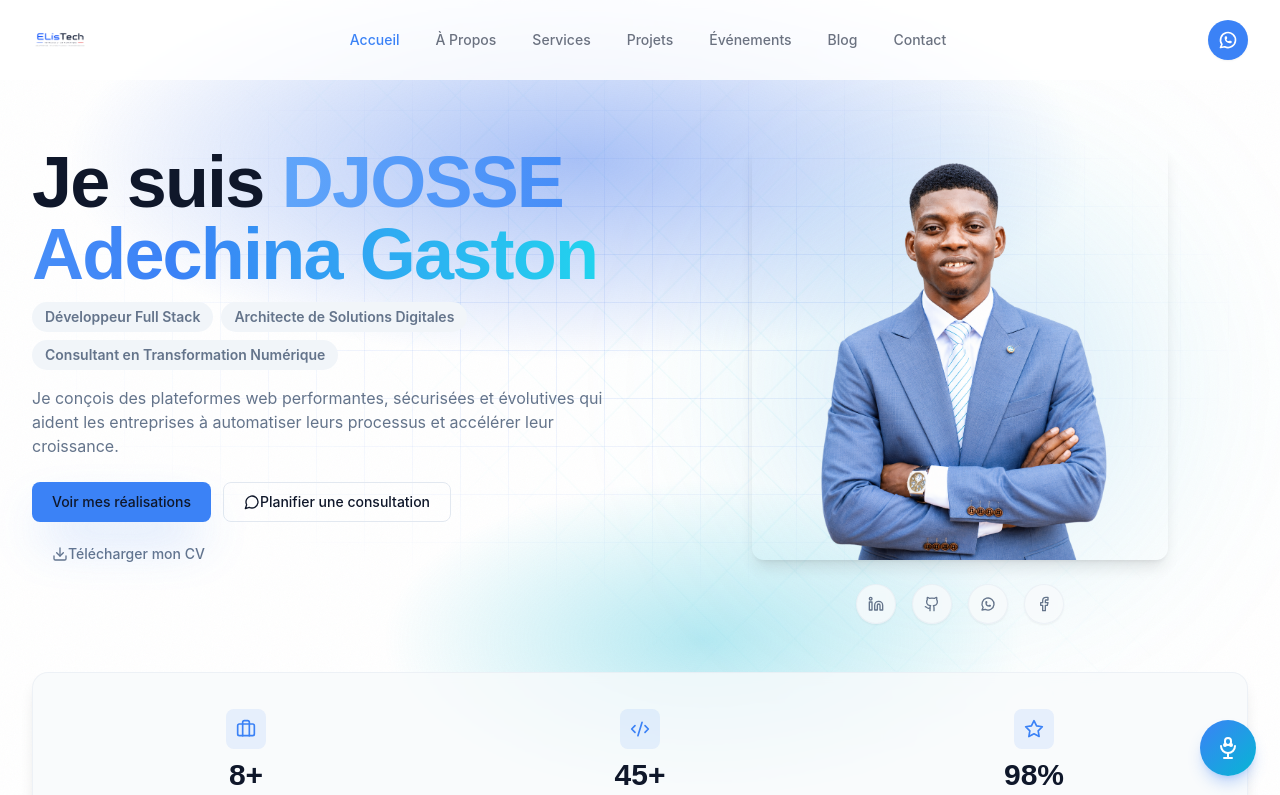
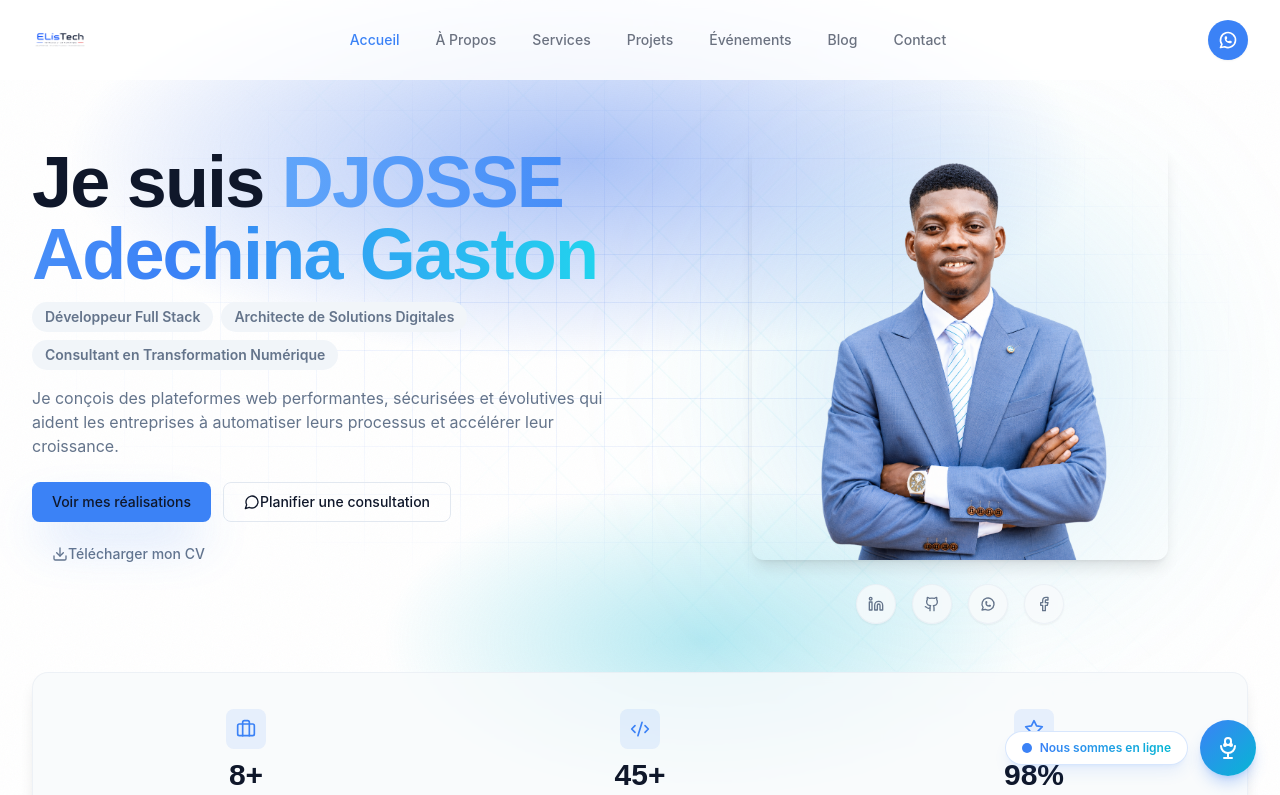
Before and after one commit to djosssegaston/portefolio, a Next.js app: page / in a window 1280 px wide. Shown: the top 795 px of the page. Built offline with nearby package versions, Linux system fonts and the light colour scheme.

Commit message:
feat: ajout badge 'Nous sommes en ligne' pres du bouton chatbot

```diff
--- a/src/components/chatbot/ChatbotModal.tsx
+++ b/src/components/chatbot/ChatbotModal.tsx
@@ -88,9 +88,30 @@ export default function ChatbotModal() {
 
   return (
     <>
+      <div className="fixed bottom-6 right-6 z-50 flex items-center gap-3">
+        <AnimatePresence>
+          {!isOpen && (
+            <motion.div
+              initial={{ opacity: 0, x: 20, scale: 0.8 }}
+              animate={{ opacity: 1, x: 0, scale: 1 }}
+              exit={{ opacity: 0, x: 20, scale: 0.8 }}
+              transition={{ type: "spring", damping: 20, stiffness: 300 }}
+              className="flex items-center gap-2 rounded-full bg-white px-4 py-2 shadow-lg shadow-primary/10 border border-primary/20 cursor-pointer"
+              onClick={() => { setIsOpen(true); setIsMinimized(false) }}
+            >
+              <span className="relative flex h-2.5 w-2.5">
+                <span className="absolute inline-flex h-full w-full animate-ping rounded-full bg-accent opacity-75" />
+                <span className="relative inline-flex h-2.5 w-2.5 rounded-full bg-primary" />
+              </span>
+              <span className="text-xs font-semibold bg-gradient-to-r from-primary to-accent bg-clip-text text-transparent whitespace-nowrap">
+                Nous sommes en ligne
+              </span>
+            </motion.div>
+          )}
+        </AnimatePresence>
         <button
           onClick={() => { setIsOpen(true); setIsMinimized(false) }}
-        className="fixed bottom-6 right-6 z-50 flex h-14 w-14 items-center justify-center rounded-full bg-gradient-to-br from-primary to-accent text-white shadow-lg shadow-primary/30 hover:shadow-primary/50 hover:scale-110 active:scale-95 transition-all duration-300 group"
+          className="relative flex h-14 w-14 items-center justify-center rounded-full bg-gradient-to-br from-primary to-accent text-white shadow-lg shadow-primary/30 hover:shadow-primary/50 hover:scale-110 active:scale-95 transition-all duration-300 group shrink-0"
           aria-label="Assistant IA"
         >
           <svg className="h-6 w-6 relative z-10" viewBox="0 0 24 24" fill="none" stroke="currentColor" strokeWidth="2" strokeLinecap="round" strokeLinejoin="round">
@@ -103,6 +124,7 @@ export default function ChatbotModal() {
           </svg>
           <span className="absolute inset-0 rounded-full bg-white/20 scale-0 group-hover:scale-100 transition-transform duration-300" />
         </button>
+      </div>
 
       <AnimatePresence>
         {isOpen && (
```
Lines whose indentation alone changed are shown as unchanged.
